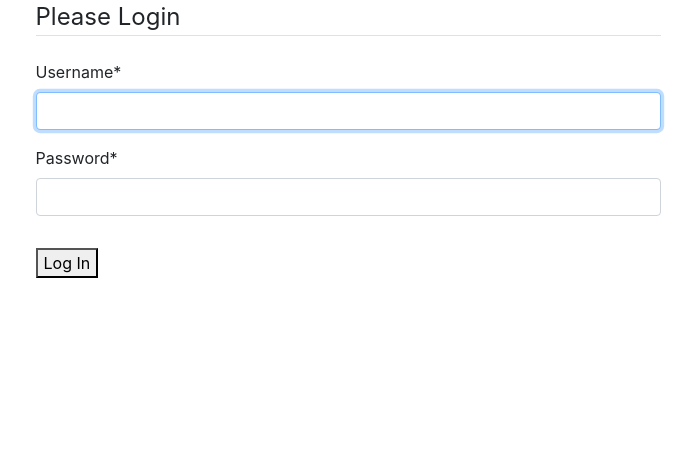
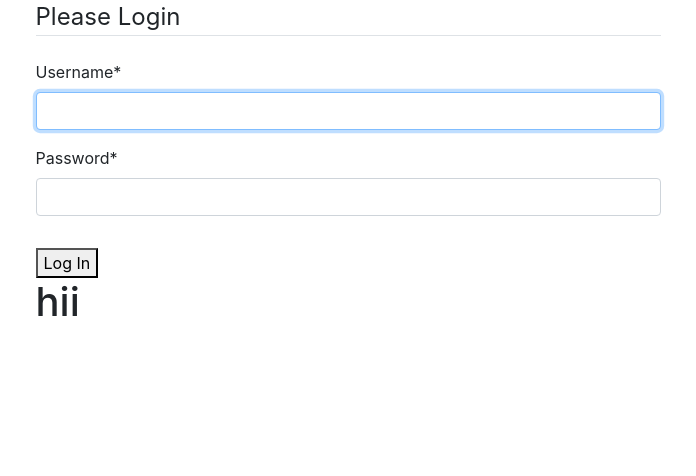
Before and after one commit to akashak421/dept_stock_maintenance, a Django app: page /login/ in a window 1280 px wide. Shown: the part 169-645 px from the top of the page, without its empty margins (292-988 px from the left). Run offline with Django 3.2, Linux system fonts and the light colour scheme; some libraries are stand-ins or nearby versions.

Commit message:
Updated DB

```diff
--- a/homepage/templates/login.html
+++ b/homepage/templates/login.html
@@ -52,6 +52,7 @@
                         <div class="align-middle">
                             <button class="ghost-pink" type="submit">Log In</button>
                             {# <button class="ml-2 ghost-red">Exit</button> #}
+                            <h1>hii</h1>
                         </div>
                     </div>
                 </form>
```
Also changed, not shown: db.sqlite3, 1 other file.
